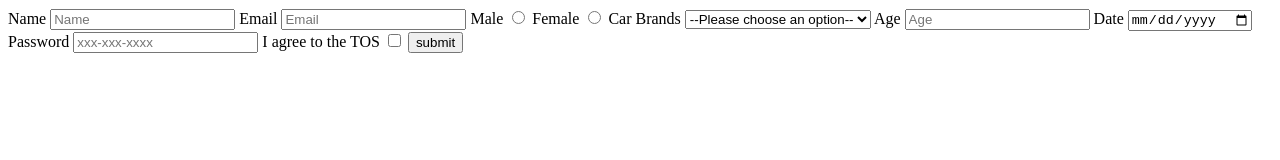
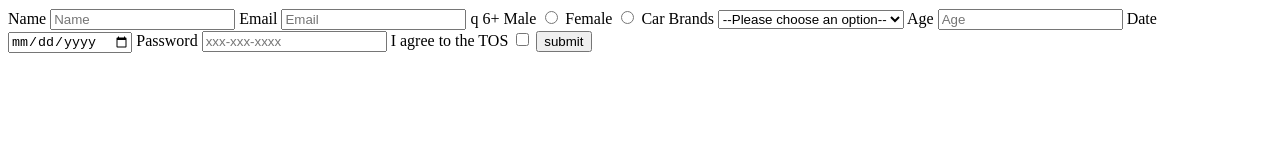
Before and after one commit to acciojob/signup-form-car-Mayank17-stack, a website: page main.html in a window 1280 px wide. Drawn offline with Linux system fonts and the light colour scheme.

Commit message:
created a submission

```diff
--- a/main.html
+++ b/main.html
@@ -16,8 +16,8 @@
 
 		 <label for="email">Email</label>
 		<input type="Email" id="email" placeholder="Email" required>
-
-<!-- 		 <label for="email">Gender</label> -->
+	 q
+		6+
 		<label for="gender_m">Male</label>
 		 <input type="radio" name="gender" id="gender_m" required>
 
```
